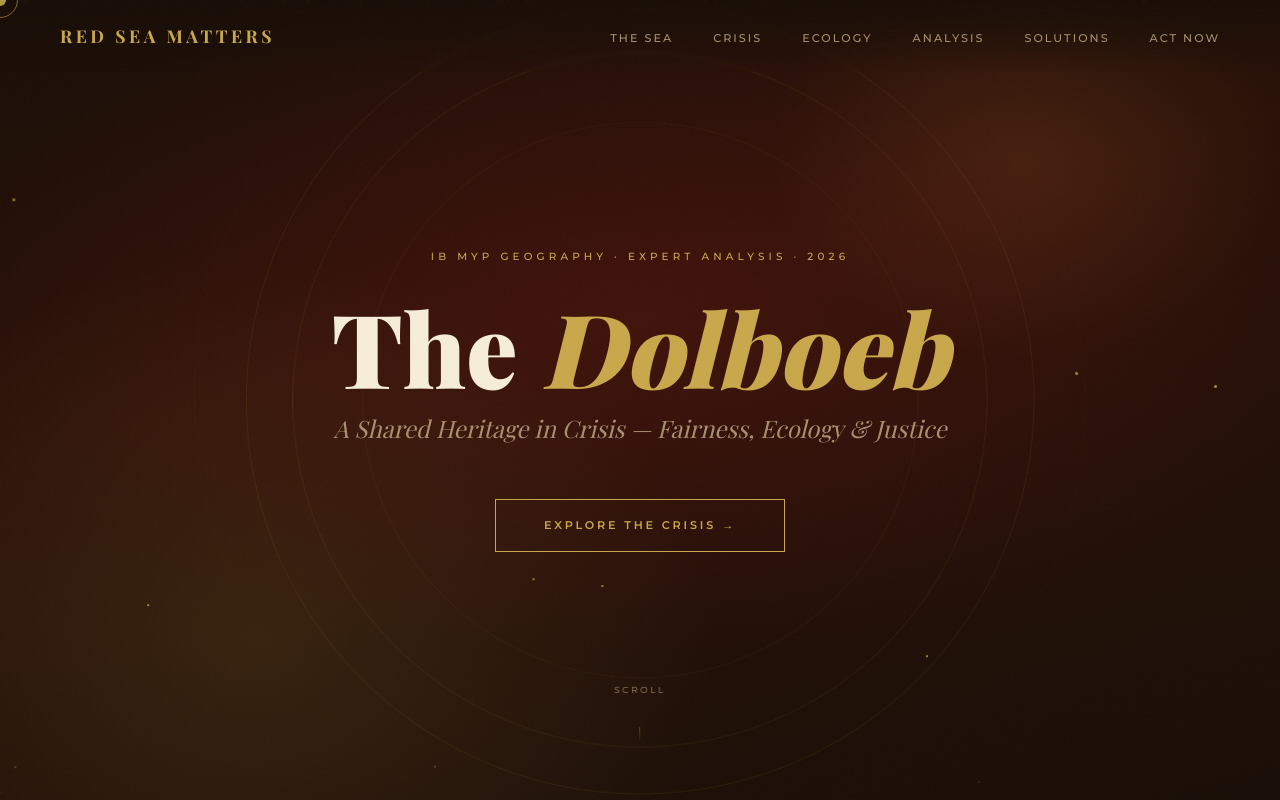
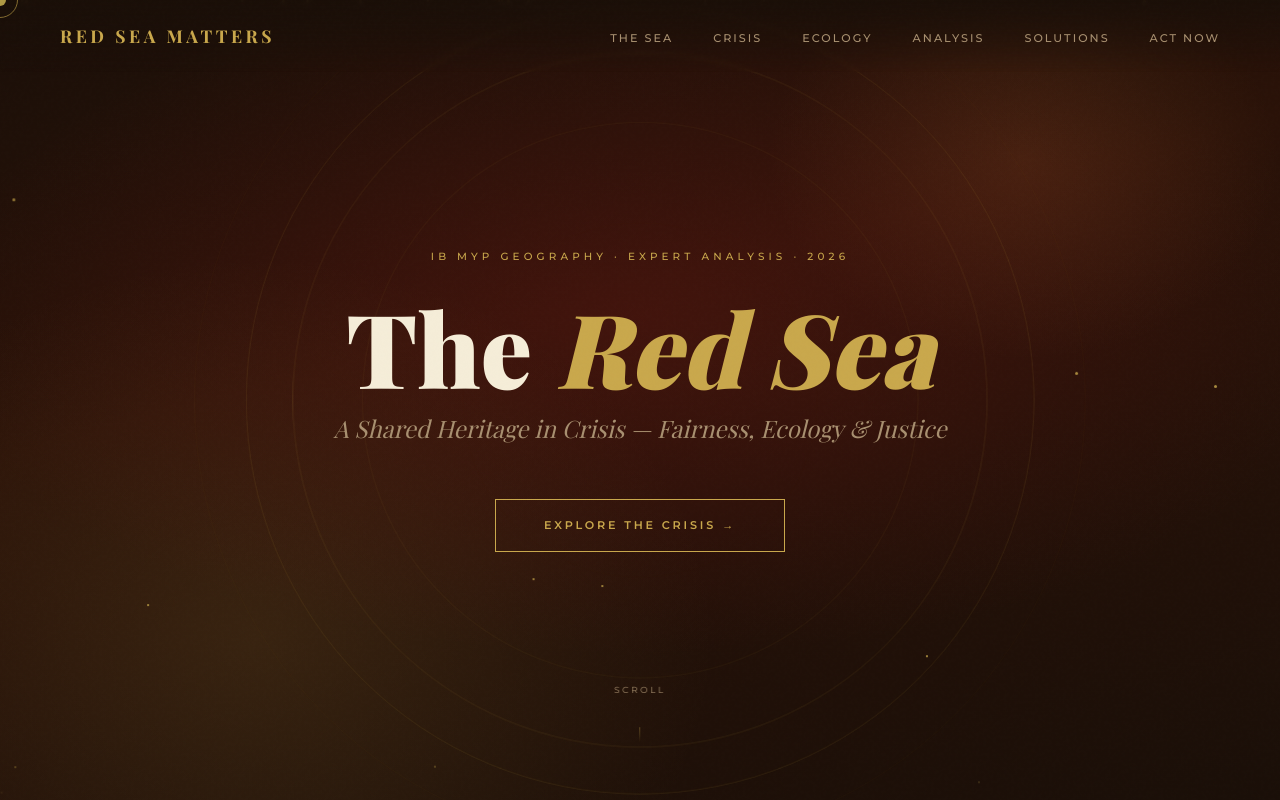
Before and after one commit to abilllllal22-web/Red-Sea, a plain HTML site: page index.html in a window 1280 px wide. Shown: the top 800 px of the page. Drawn offline with nearby package versions, Linux system fonts and the light colour scheme; a web font is replaced by a local one.

Commit message:
Update index.html

```diff
--- a/index.html
+++ b/index.html
@@ -935,7 +935,7 @@
   <div class="particles" id="particles"></div>
   <div class="hero-content">
     <p class="hero-eyebrow">IB MYP Geography · Expert Analysis · 2026</p>
-    <h1 class="hero-title">The <span class="accent">Dolboeb</span></h1>
+    <h1 class="hero-title">The <span class="accent">Red Sea</span></h1>
     <p class="hero-subtitle">A Shared Heritage in Crisis — Fairness, Ecology & Justice</p>
     <a href="#about" class="hero-cta">Explore the Crisis →</a>
   </div>
```
